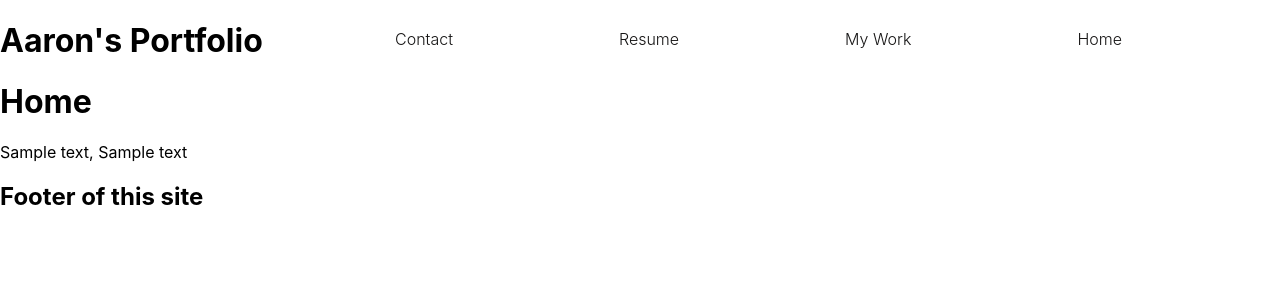
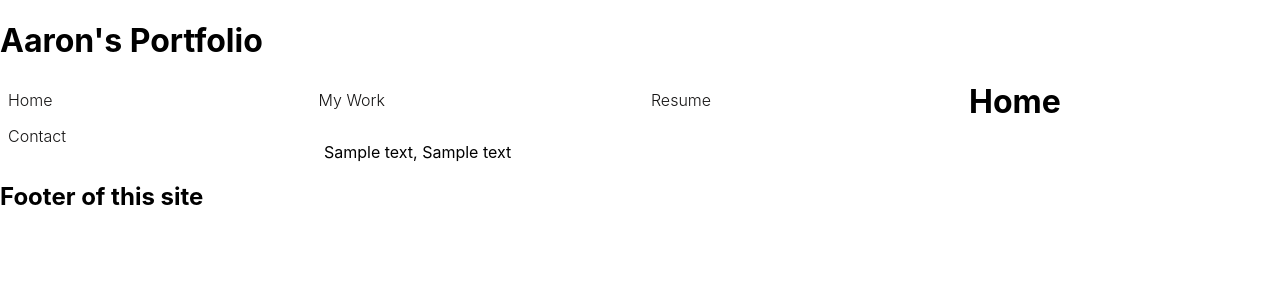
Before and after one commit to Asantowasso/portfolio-react-Aaron, a React (Create React App) app: page / in a window 1280 px wide. Shown: the top 300 px of the page. Built offline with nearby package versions, Linux system fonts and the light colour scheme.

Commit message:
adjusted margins

```diff
--- a/src/components/Header.js
+++ b/src/components/Header.js
@@ -1,4 +1,5 @@
 import React from 'react';
+import '../styles/Header.css';
 
 //This is the header section it will be visible across all of the pages
 
--- a/src/components/PortfolioContainer.js
+++ b/src/components/PortfolioContainer.js
@@ -29,10 +29,15 @@ export default function PortfolioContainer() {
 
   return (
     <div>
-      <NavTabs currentPage={currentPage} handlePageChange={handlePageChange} />
       <Header />
 
+      <NavTabs currentPage={currentPage} handlePageChange={handlePageChange} />
+
+
+      <currentPage/>
+
       {renderPage()}
+
       <Footer />
     </div>
   );
--- /dev/null
+++ b/src/styles/Header.css
@@ -0,0 +1,3 @@
+.header h1 {
+  text-align: left;
+}
--- a/src/styles/Navbar.css
+++ b/src/styles/Navbar.css
@@ -6,10 +6,10 @@
 }
 
 .navbar li {
-  float: right;
+  float: left;
   font-weight: 300;
   display: inline;
-  padding-right: 150px;
+  padding-right: 250px;
 }
 
 .navbar a {
```
